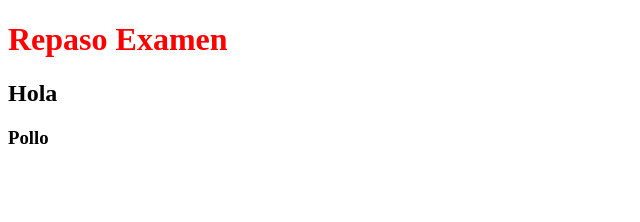
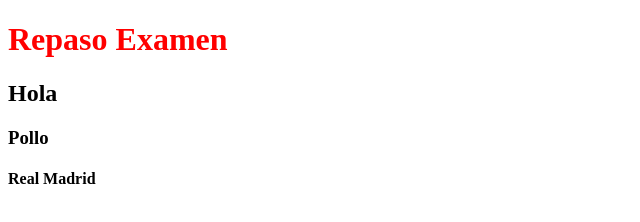
Before and after one commit to Landeros08/practica-tic, a plain HTML site: page index.html in a window 1280 px wide. Shown: the whole page, without its empty margins (0-640 px from the left). Drawn offline with Linux system fonts and the light colour scheme.

Commit message:
Agregue Real Madrid

```diff
--- a/index.html
+++ b/index.html
@@ -10,5 +10,6 @@
     <h1>Repaso Examen</h1>
     <h2>Hola</h2>
     <h3>Pollo</h3>
+    <h4>Real Madrid</h4>
   </body>
 </html>
```
